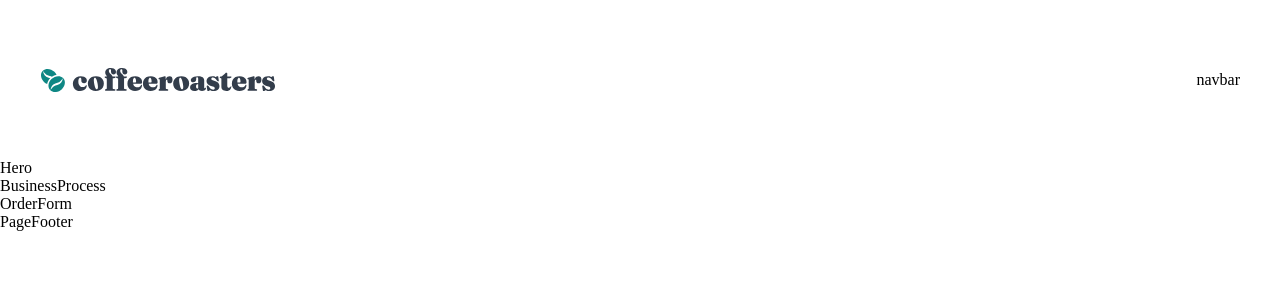
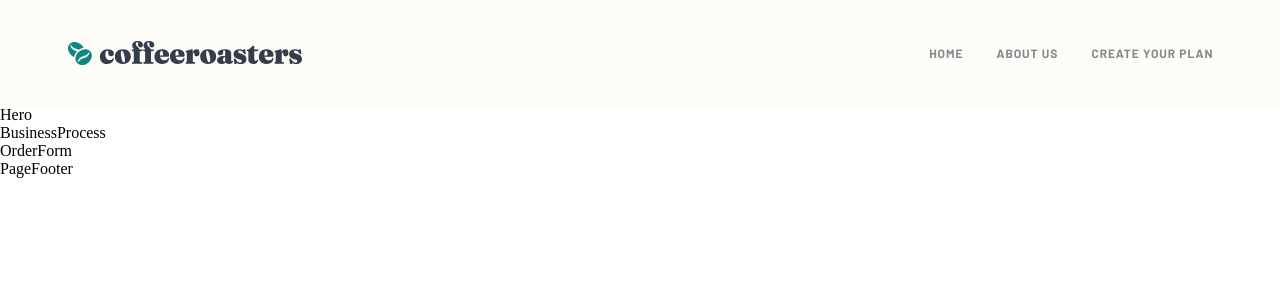
Before and after one commit to Marjolein-Kasman-de-Jong/coffeeroasters, a React (Vite) app: page /subscribe in a window 1280 px wide. Shown: the top 300 px of the page. Built offline with nearby package versions, Linux system fonts and the light colour scheme.

Commit message:
Add menu

```diff
--- a/package.json
+++ b/package.json
@@ -10,6 +10,7 @@
     "preview": "vite preview"
   },
   "dependencies": {
+    "framer-motion": "^11.9.0",
     "react": "^18.3.1",
     "react-dom": "^18.3.1",
     "react-router-dom": "^6.26.2"
--- a/src/components/company-logo/company-logo.css
+++ b/src/components/company-logo/company-logo.css
@@ -1,8 +1,8 @@
 /* Page header company logo */
 
 .page-header .company-logo {
-    width: 43.47%;
-    aspect-ratio: 163 / 18;
+    width: 163px;
+    height: 18px;
 }
 
 @media screen and (min-width: 768px) {
--- /dev/null
+++ b/src/components/nav-links/NavLinks.jsx
@@ -0,0 +1,27 @@
+// Hooks
+import useScreenWidth from "../../hooks/useScreenWidth";
+
+// Styles
+import "./nav-links.css";
+
+export default function NavLinks({ isOpen }) {
+    const isMobile = useScreenWidth();
+
+    return (
+        <>
+            {
+                <ul className={`nav-links ${isOpen || !isMobile ? "open" : ""}`}>
+                    <li className={isMobile ? "heading-4" : "paragraph-2"}>
+                        Home
+                    </li>
+                    <li className={isMobile ? "heading-4" : "paragraph-2"}>
+                        About Us
+                    </li>
+                    <li className={isMobile ? "heading-4" : "paragraph-2"}>
+                        Create Your Plan
+                    </li>
+                </ul>
+            }
+        </>
+    )
+}
--- /dev/null
+++ b/src/components/nav-links/nav-links.css
@@ -0,0 +1,38 @@
+.nav-links {
+    width: 100%;
+    height: calc(100vh - 66px);
+    padding: 40px 0;
+    display: flex;
+    flex-direction: column;
+    align-items: center;
+    gap: 32px;
+    position: absolute;
+    top: -100vh;
+    left: 0;
+    z-index: -10;
+    list-style: none;
+    background: linear-gradient(180deg, var(--light-cream) 50%, transparent);
+    transition: top 1s;
+}
+
+.nav-links.open {
+    top: 66px;
+}
+
+@media screen and (min-width: 768px) {
+    .nav-links,
+    .nav-links.open {
+        width: auto;
+        height: auto;
+        padding: 0 0;
+        display: flex;
+        flex-direction: row;
+        align-items: center;
+        gap: 33px;
+        position: relative;
+        top: 0;
+        z-index: 0;
+        background: var(--light-cream);
+        transition: top 0s;
+    }
+}
--- a/src/components/navbar/Navbar.jsx
+++ b/src/components/navbar/Navbar.jsx
@@ -1,10 +1,34 @@
+import { useState } from "react";
+
+// Components
+import NavLinks from "../nav-links/NavLinks";
+
+// Images
+import open from "/shared/mobile/icon-hamburger.svg";
+import close from "/shared/mobile/icon-close.svg";
+
 // Styles
 import "./navbar.css";
 
 export default function Navbar() {
-  return (
-    <nav>
-        navbar
-    </nav>
-  )
+    const [isOpen, toggleIsOpen] = useState(false);
+
+    const toggleMenu = () => {
+        toggleIsOpen(!isOpen);
+    }
+
+    return (
+        <nav className="navbar">
+            <NavLinks isOpen={isOpen} />
+            <div
+                className="hamburger-menu-icon"
+                onClick={toggleMenu}
+            >
+                <img
+                    src={isOpen ? close : open}
+                    alt="Hamburger menu icon"
+                />
+            </div>
+        </nav>
+    )
 }
--- a/src/components/navbar/navbar.css
+++ b/src/components/navbar/navbar.css
@@ -0,0 +1,5 @@
+@media screen and (min-width: 768px) {
+    .hamburger-menu-icon {
+        display: none;
+    }
+}
--- /dev/null
+++ b/src/hooks/useScreenWidth.jsx
@@ -0,0 +1,23 @@
+import { useState, useEffect } from "react";
+
+function useScreenWidth(breakpoint = 768) {
+    const [isMobile, setIsMobile] = useState(false);
+
+    const updateMedia = () => {
+        setIsMobile(window.innerWidth < breakpoint);
+    };
+
+    useEffect(() => {
+        // Initial check
+        updateMedia();
+
+        // Resize listener
+        window.addEventListener("resize", updateMedia);
+
+        return () => window.removeEventListener("resize", updateMedia);
+    }, [breakpoint]);
+
+    return isMobile;
+}
+
+export default useScreenWidth;
--- a/src/index.css
+++ b/src/index.css
@@ -22,6 +22,20 @@ textarea {
   --pale-orange: #FDD6BA;
   --light-cream: #FEFCF7;
   --grey: #83888F;
+}
+
+/* Main */
+
+main {
+  position: relative;
+  z-index: -20;
+}
+
+@media screen and (min-width: 768px) {
+  main {
+    position: unset;
+    z-index: 0;
+  }
 }
 
 /* Typography */
@@ -51,6 +65,7 @@ textarea {
 }
 
 .heading-4 {
+  /* Nav items */
   font-size: 1.5rem;
   line-height: 2rem;
 }
@@ -77,6 +92,12 @@ textarea {
   line-height: 0.9375rem;
   letter-spacing: 0.05769rem;
   text-transform: uppercase;
+  transition: all .3s;
+}
+
+.paragraph-2:hover {
+  cursor: pointer;
+  color: var(--dark-grey-blue);
 }
 
 /* --Buttons */
--- a/src/sections/page-footer/page-footer.css
+++ b/src/sections/page-footer/page-footer.css
@@ -0,0 +1,11 @@
+.page-footer {
+    position: relative;
+    z-index: -20;
+}
+
+@media screen and (min-width: 768px) {
+    .page-footer {
+        position: unset;
+        z-index: 0;
+    }
+}
--- a/src/sections/page-header/page-header.css
+++ b/src/sections/page-header/page-header.css
@@ -1,18 +1,22 @@
 .page-header {
-    padding: 8.53% 24px;
+    height: 66px;
+    padding: 0 8.53%;
     display: flex;
     justify-content: space-between;
     align-items: center;
+    position: relative;
+    background: var(--light-cream);
 }
 
 @media screen and (min-width: 768px) {
     .page-header {
-        padding: 5.21% 40px;
+        height: auto;
+        padding: 40px 5.21%;
     }
 }
 
 @media screen and (min-width: 1440px) {
     .page-header {
-        padding: 2.99% 80px;
+        padding: 43px 2.99%;
     }
 }
```
Also changed, not shown: 1 other file (tests, documents, lock files or other folders).
